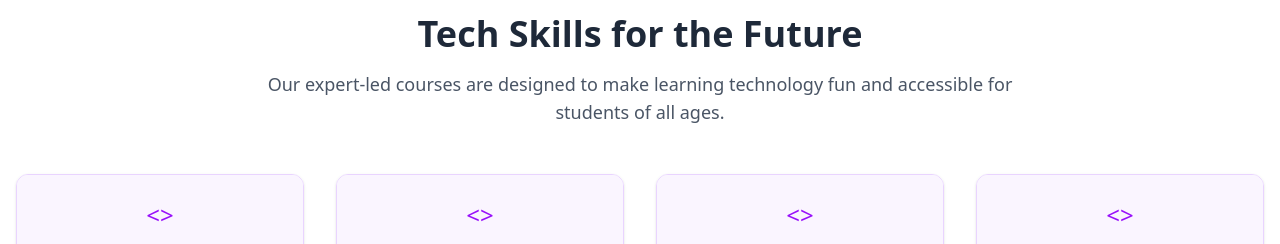
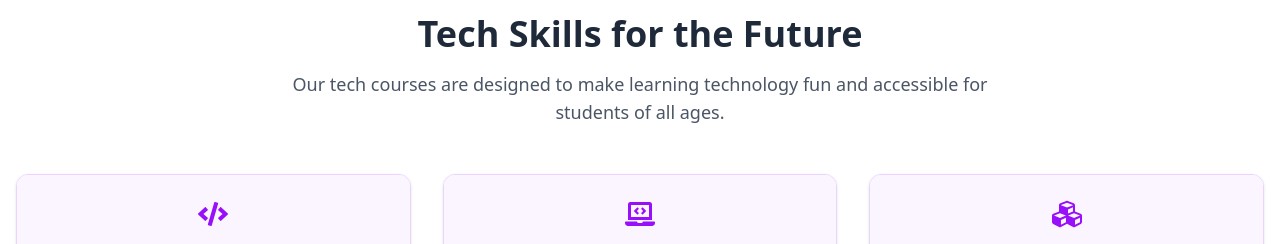
Before and after one commit to yurahriaziev/tropicodeV2, a React (Vite) app in the folder frontend/: page /home in a window 1280 px wide. Shown: the part 708-952 px from the top of the page. Built offline with nearby package versions, Linux system fonts and the light colour scheme.

Commit message:
couses section

```diff
--- a/frontend/src/components/SkillSection.jsx
+++ b/frontend/src/components/SkillSection.jsx
@@ -1,4 +1,5 @@
 import SkillCard from './SkillCard';
+import { FaLaptopCode, FaCode, FaCubes } from 'react-icons/fa';
 
 export default function SkillSection() {
     return (
@@ -7,40 +8,40 @@ export default function SkillSection() {
                 <div className="text-center mb-12">
                     <h2 className="text-3xl md:text-4xl font-bold text-gray-800 mb-4">Tech Skills for the Future</h2>
                     <p className="text-lg text-gray-600 max-w-3xl mx-auto">
-                    Our expert-led courses are designed to make learning technology fun and accessible for students of all
+                    Our tech courses are designed to make learning technology fun and accessible for students of all
                     ages.
                     </p>
                 </div>
 
-                <div className="grid grid-cols-1 md:grid-cols-2 lg:grid-cols-4 gap-8">
+                <div className="grid grid-cols-1 md:grid-cols-2 lg:grid-cols-3 gap-8">
                     <SkillCard
                         title="Programming"
                         description="Learn Python, JavaScript, and coding fundamentals through interactive projects."
-                        icon={<span className="text-2xl">{'<>'}</span>}
+                        icon={<span className="text-3xl">{<FaCode />}</span>}
                         topics={['Python', 'JavaScript', 'Logic & Algorithms']}
                         link="#courses"
                     />
                     <SkillCard
-                        title="Programming"
-                        description="Learn Python, JavaScript, and coding fundamentals through interactive projects."
-                        icon={<span className="text-2xl">{'<>'}</span>}
-                        topics={['Python', 'JavaScript', 'Logic & Algorithms']}
+                        title="ReactJS Web Development"
+                        description="Build modern websites using ReactJS and Python to handle backend logic."
+                        icon={<span className="text-3xl">{<FaLaptopCode />}</span>}
+                        topics={['Python', 'JavaScript', 'Backend']}
                         link="#courses"
                     />
                     <SkillCard
+                        title="3D Printing & Design"
+                        description="Create and print 3D models using Tinkercad and other design tools."
+                        icon={<span className="text-3xl">{<FaCubes />}</span>}
+                        topics={['Tinkercad', '3D Modeling', 'Printing']}
+                        link="#courses"
+                    />
+                    {/* <SkillCard
                         title="Programming"
                         description="Learn Python, JavaScript, and coding fundamentals through interactive projects."
-                        icon={<span className="text-2xl">{'<>'}</span>}
+                        icon={<span className="text-2xl">{}</span>}
                         topics={['Python', 'JavaScript', 'Logic & Algorithms']}
                         link="#courses"
-                    />
-                    <SkillCard
-                        title="Programming"
-                        description="Learn Python, JavaScript, and coding fundamentals through interactive projects."
-                        icon={<span className="text-2xl">{'<>'}</span>}
-                        topics={['Python', 'JavaScript', 'Logic & Algorithms']}
-                        link="#courses"
-                    />
+                    /> */}
                 </div>
             </div>
         </section>
```
